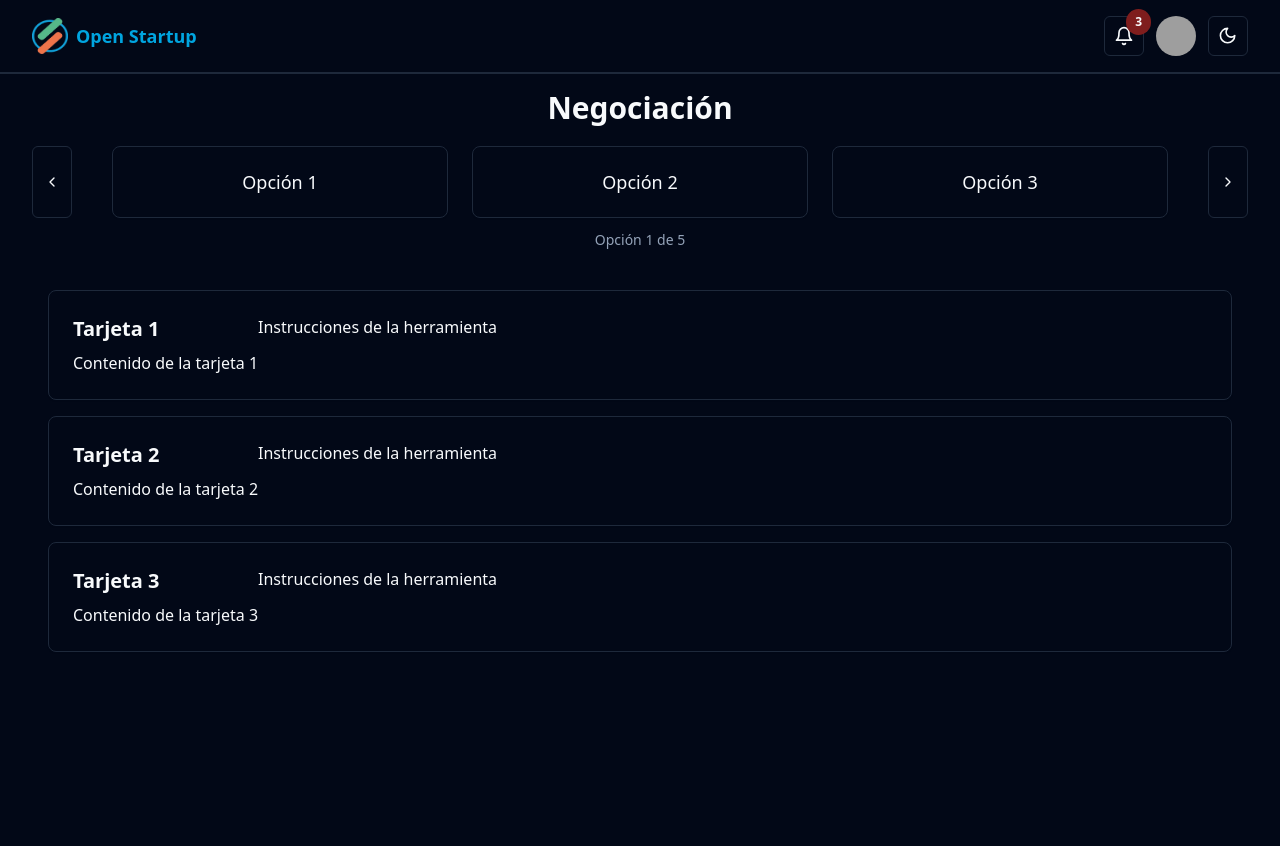
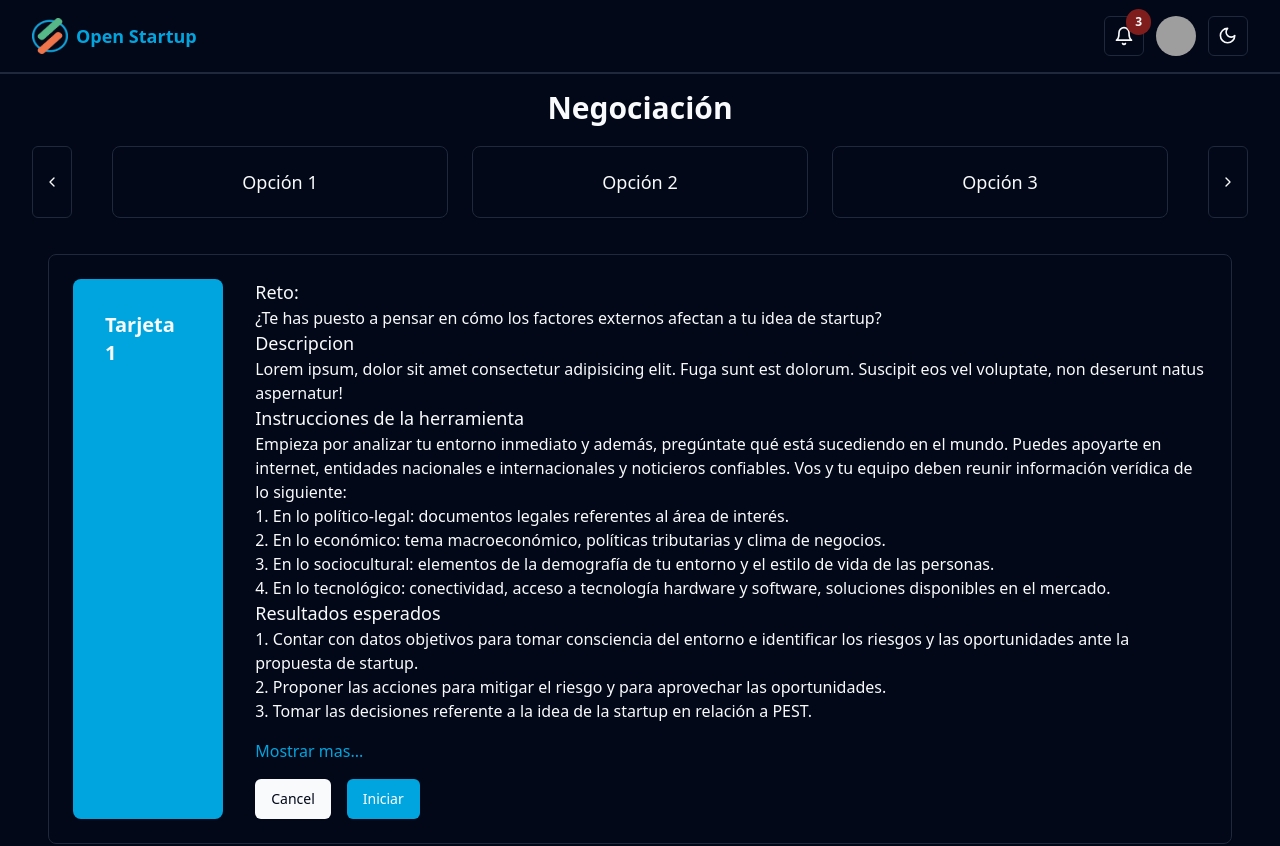
Before and after one commit to D3V-Legion/Open-Startup-Frontend, a React (Vite) app in the folder vite-project/: page /admin/negociacion in a window 1280 px wide. Shown: the top 846 px of the page. Built offline with nearby package versions, Linux system fonts and the light colour scheme; grey boxes are pictures that could not be loaded.

Commit message:
primera version de la pagina de negociacion

```diff
--- a/vite-project/src/pages/Negociacion.tsx
+++ b/vite-project/src/pages/Negociacion.tsx
@@ -13,6 +13,7 @@ const Negociacion = () => {
   const [api, setApi] = React.useState<CarouselApi>()
   const [current, setCurrent] = React.useState(0)
   const [count, setCount] = React.useState(0)
+  const [desplegado,setDesplegado] = React.useState(false)
 
   React.useEffect(() => {
     if (!api) {
@@ -38,9 +39,9 @@ const Negociacion = () => {
   ]
 
   const cardItems = [
-    { reto: "Tarjeta 1", descripcion: "Contenido de la tarjeta 1",tituloIcono:"",instrucciones:"" },
-    { reto: "Tarjeta 2", descripcion: "Contenido de la tarjeta 2",tituloIcono:"",instrucciones:""  },
-    { reto: "Tarjeta 3", descripcion: "Contenido de la tarjeta 3",tituloIcono:"",instrucciones:""  },
+    { reto: "Tarjeta 1", descripcion: "Contenido de la tarjeta 1",tituloIcono:"",instrucciones:"",resultados:"" },
+    { reto: "Tarjeta 2", descripcion: "Contenido de la tarjeta 2",tituloIcono:"",instrucciones:"",resultados:""  },
+    { reto: "Tarjeta 3", descripcion: "Contenido de la tarjeta 3",tituloIcono:"",instrucciones:"",resultados:""  },
   ]
 
   return (
@@ -85,31 +86,50 @@ const Negociacion = () => {
             <ChevronRight className="h-4 w-4" />
           </Button>
         </div>
-        <div className="py-2 text-center text-sm text-muted-foreground">
-          Opción {current} de {count}
-        </div>
       </div>
 
       {/* Tarjetas */}
       <div className="space-y-4 px-4">
         {cardItems.map((card, index) => (
           <Card key={index} className="w-full">
-            <CardContent className="p-6 flex">
-              <div className="primeraParte">
-                <div className="icono">
-
+            <CardContent className="p-6 flex gap-4">
+              <div className="primeraParte w-60 bg-secondary relative p-8 h-100 rounded-lg">
+                <div className="icono flex-col justify-center align-middle">
+<h3 className="text-xl font-semibold mb-2">{card.reto}</h3>
                 </div>
                 <h3>{card.tituloIcono}</h3>
               </div>
               <div className="segundaParte">
-                <h2 className="text-xl font-semibold mb-2">{card.reto}</h2>
-              <p>{card.descripcion}</p>
               </div>
-              <div className="">
-                <h3>Instrucciones de la herramienta</h3>
-                <p>{card.instrucciones}</p>
+              <div className="segunda-parte">
+                <h3 style={{fontSize:'18px',fontWeight:500}}>Reto:</h3>
+                <p>¿Te has puesto a pensar en cómo los factores externos  afectan a tu idea de startup?</p>
+                <h3 style={{fontSize:'18px',fontWeight:500}}>Descripcion</h3>
+                <p>Lorem ipsum, dolor sit amet consectetur adipisicing elit. Fuga sunt est dolorum. Suscipit eos vel voluptate, non deserunt natus aspernatur!</p>
+                <h3 style={{fontSize:'18px',fontWeight:500}}>Instrucciones de la herramienta</h3>
+                <p>Empieza por analizar tu entorno inmediato y además,  pregúntate qué está sucediendo en el mundo. Puedes  apoyarte en internet, entidades nacionales e internacionales  y noticieros confiables. Vos y tu equipo deben reunir  información verídica de lo siguiente: <br />
+
+1.  En lo político-legal: documentos legales referentes al área  de interés. <br />
+
+2. En lo económico: tema macroeconómico, políticas  tributarias y clima de negocios.  <br />
+
+3.  En lo sociocultural: elementos de la demografía de tu  entorno y el estilo de vida de las personas.  <br />
+
+4. En lo tecnológico: conectividad, acceso a tecnología  hardware y software, soluciones disponibles en el  mercado.</p>
+                <div className="resultados">
+              <h3 style={{fontSize:'18px',fontWeight:500}}>Resultados esperados</h3>
+              <p> 1.  Contar con datos objetivos para tomar consciencia del  entorno e identificar los riesgos y las oportunidades ante  la propuesta de startup.  <br />
+
+2. Proponer las acciones para mitigar el riesgo y para  aprovechar las oportunidades. <br />
+
+3. Tomar las decisiones referente a la idea de la startup en  relación a PEST.</p>
               </div>
-
+              <button className="text-secondary my-4">Mostrar mas...</button>
+              <div className="botones flex gap-4">
+                <Button className="bg-foreground text-background hover:bg-foreground">Cancel</Button>
+                <Button className="bg-secondary text-white hover:bg-secondary-foreground">Iniciar</Button>
+              </div>
+              </div>
             </CardContent>
           </Card>
         ))}
```
